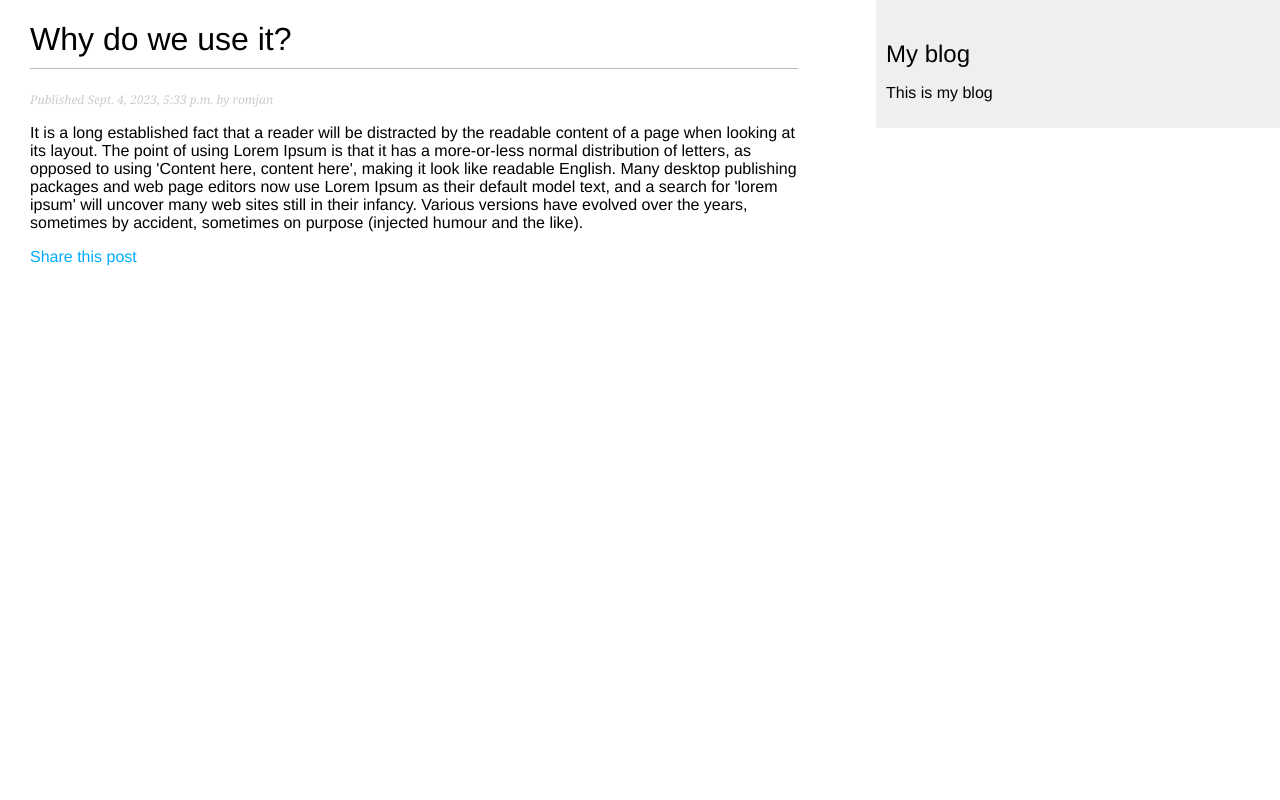
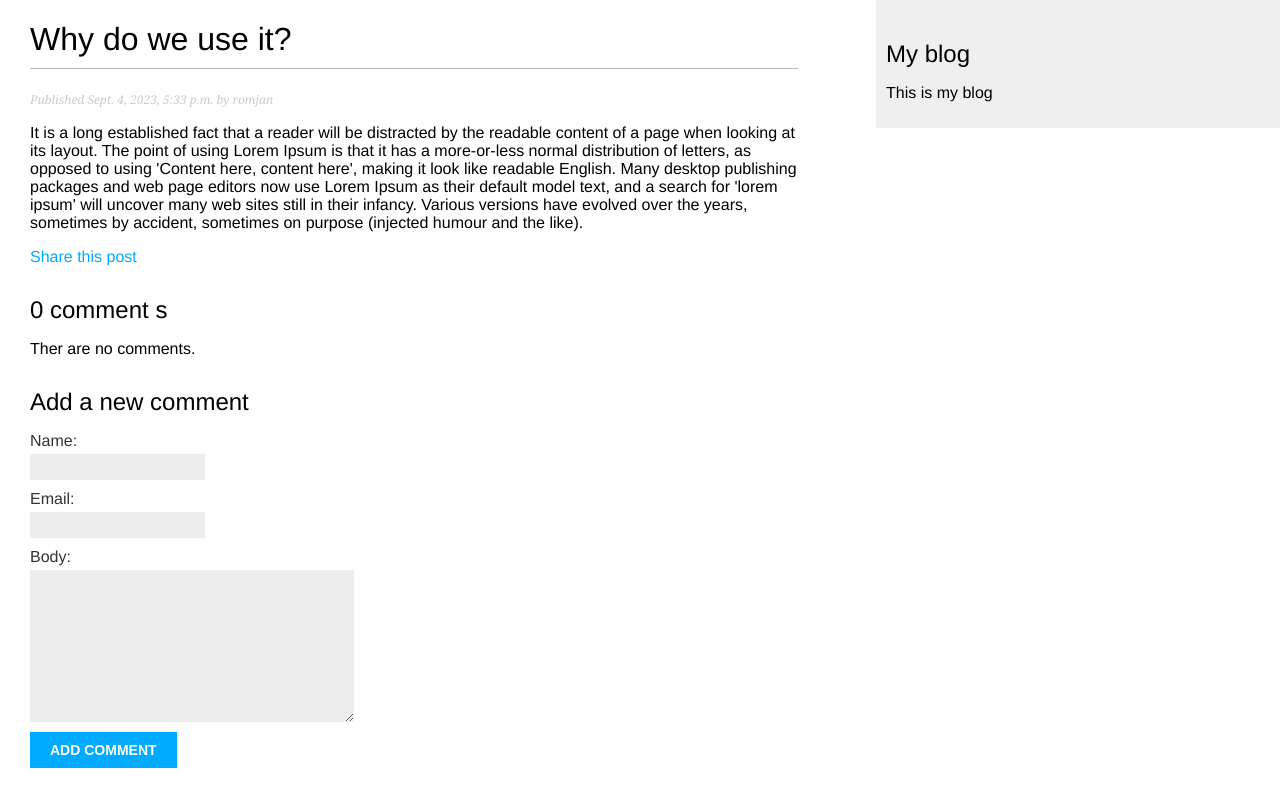
Before and after one commit to romjanxr/Django_Projects, a Django app: a page that uses Chapter_1/mysite/blog/templates/blog/post/detail.html in a window 1280 px wide. Run offline with Django 4.2, Linux system fonts and the light colour scheme; data comes from the database, SQL or seed files in the repository; both versions use the stored data as it was after the commit.

Commit message:
Chapter 2 complete

```diff
--- a/Chapter_1/mysite/blog/forms.py
+++ b/Chapter_1/mysite/blog/forms.py
@@ -1,4 +1,6 @@
 from django import forms
+
+from blog.models import Comment
 
 
 class EmailPostForm(forms.Form):
@@ -7,3 +9,9 @@ class EmailPostForm(forms.Form):
     to = forms.EmailField()
     comments = forms.CharField(required=False,
                                widget=forms.Textarea)
+
+
+class CommentForm(forms.ModelForm):
+    class Meta:
+        model = Comment
+        fields = ['name', 'email', 'body']
--- a/Chapter_1/mysite/blog/models.py
+++ b/Chapter_1/mysite/blog/models.py
@@ -48,3 +48,24 @@ class Post(models.Model):
                              self.publish.month,
                              self.publish.day,
                              self.slug])
+
+
+class Comment(models.Model):
+    post = models.ForeignKey(Post,
+                             on_delete=models.CASCADE,
+                             related_name='comments')
+    name = models.CharField(max_length=80)
+    email = models.EmailField()
+    body = models.TextField()
+    created = models.DateTimeField(auto_now_add=True)
+    updated = models.DateTimeField(auto_now=True)
+    active = models.BooleanField(default=True)
+
+    class Meta:
+        ordering = ['created']
+        indexes = [
+            models.Index(fields=['created']),
+        ]
+
+    def __str__(self):
+        return f'Comment by {self.name} on {self.post}'
--- a/Chapter_1/mysite/blog/templates/blog/post/detail.html
+++ b/Chapter_1/mysite/blog/templates/blog/post/detail.html
@@ -11,4 +11,21 @@
         Share this post
     </a>
 </p>
+{% with comments.count as total_comments %}
+<h2>
+    {{total_comments}} comment {{total_comments|pluralize}}
+</h2>
+{% endwith %}
+{% for comment in comments %}
+<div class="comment">
+    <p class="info">
+        Comment {{ forloop.counter }} by {{ comment.name }}
+        {{ comment.created }}
+    </p>
+    {{ comment.body|linebreaks }}
+</div>
+{% empty %}
+<p>Ther are no comments.</p>
+{% endfor %}
+{% include 'blog/post/includes/comment_form.html' %}
 {% endblock %}
--- /dev/null
+++ b/Chapter_1/mysite/blog/templates/blog/post/includes/comment_form.html
@@ -0,0 +1,6 @@
+<h2>Add a new comment</h2>
+<form action="{% url 'blog:post_comment' post.id %}" method='post'>
+    {{form.as_p}}
+    {% csrf_token %}
+    <p><input type="submit" value="Add Comment"></p>
+</form>
--- a/Chapter_1/mysite/blog/urls.py
+++ b/Chapter_1/mysite/blog/urls.py
@@ -10,5 +10,6 @@ urlpatterns = [
     path('<int:year>/<int:month>/<int:day>/<slug:post>/',
          views.post_detail,
          name='post_detail'),
-    path('<int:post_id>/share/', views.post_share, name='post_share')
+    path('<int:post_id>/share/', views.post_share, name='post_share'),
+    path('<int:post_id>/comment/', views.post_comment, name='post_comment')
 ]
--- a/Chapter_1/mysite/blog/views.py
+++ b/Chapter_1/mysite/blog/views.py
@@ -1,9 +1,10 @@
 from django.shortcuts import get_object_or_404, render
-from blog.forms import EmailPostForm
+from blog.forms import CommentForm, EmailPostForm
 from blog.models import Post
 from django.core.paginator import Paginator, EmptyPage, PageNotAnInteger
 from django.views.generic import ListView
 from django.core.mail import send_mail
+from django.views.decorators.http import require_POST
 # Create your views here.
 
 
@@ -45,7 +46,12 @@ def post_detail(request, year, month, day, post):
                              publish__month=month,
                              publish__day=day)
 
-    return render(request, 'blog/post/detail.html', {'post': post})
+    comments = post.comments.filter(active=True)
+    form = CommentForm()
+
+    return render(request, 'blog/post/detail.html', {'post': post,
+                                                     'comments': comments,
+                                                     'form': form})
 
 
 def post_share(request, post_id):
@@ -71,3 +77,19 @@ def post_share(request, post_id):
     return render(request, 'blog/post/share.html', {'post': post,
                                                     'form': form,
                                                     'sent': sent})
+
+
+@require_POST
+def post_comment(request, post_id):
+    post = get_object_or_404(Post, id=post_id, status=Post.Status.PUBLISHED)
+    comment = None
+    form = CommentForm(data=request.POST)
+    if form.is_valid():
+        comment = form.save(commit=False)
+        comment.post = post
+        comment.save()
+
+    return render(request, 'blog/post/comment.html',
+                  {'post': post,
+                   'form': form,
+                   'comment': comment})
--- a/Chapter_1/mysite/mysite/settings.py
+++ b/Chapter_1/mysite/mysite/settings.py
@@ -38,6 +38,7 @@ INSTALLED_APPS = [
     'django.contrib.messages',
     'django.contrib.staticfiles',
     'blog.apps.BlogConfig',
+    'taggit'
 ]
 
 MIDDLEWARE = [
```
Also changed, not shown: Chapter_1/mysite/blog/admin.py (+8 -1 lines), Chapter_1/mysite/blog/templates/blog/post/comment.html (added, +12 -0 lines), Chapter_1/mysite/blog/migrations/0003_comment.py (added), Chapter_1/mysite/db.sqlite3, 1 other file.
